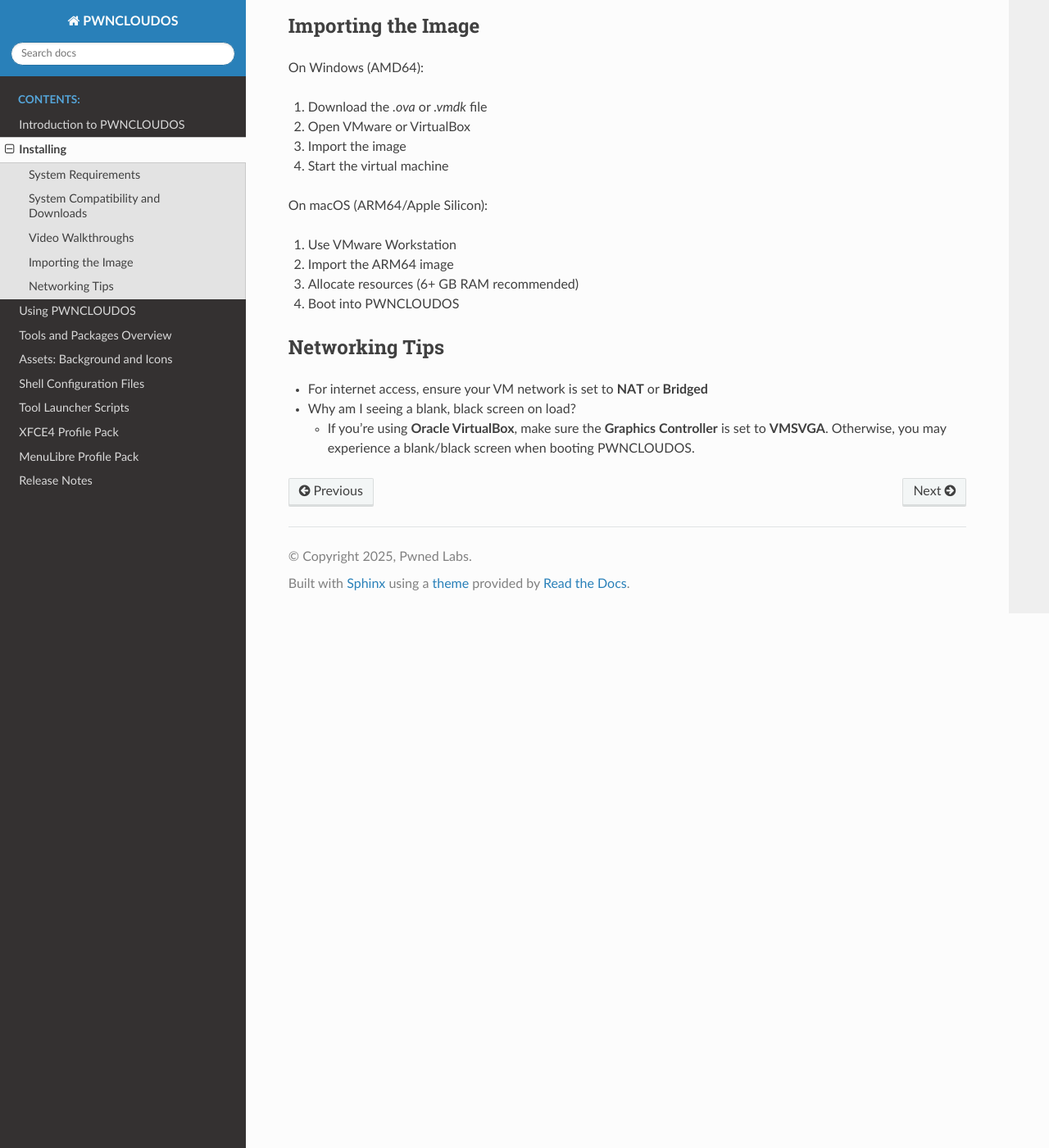
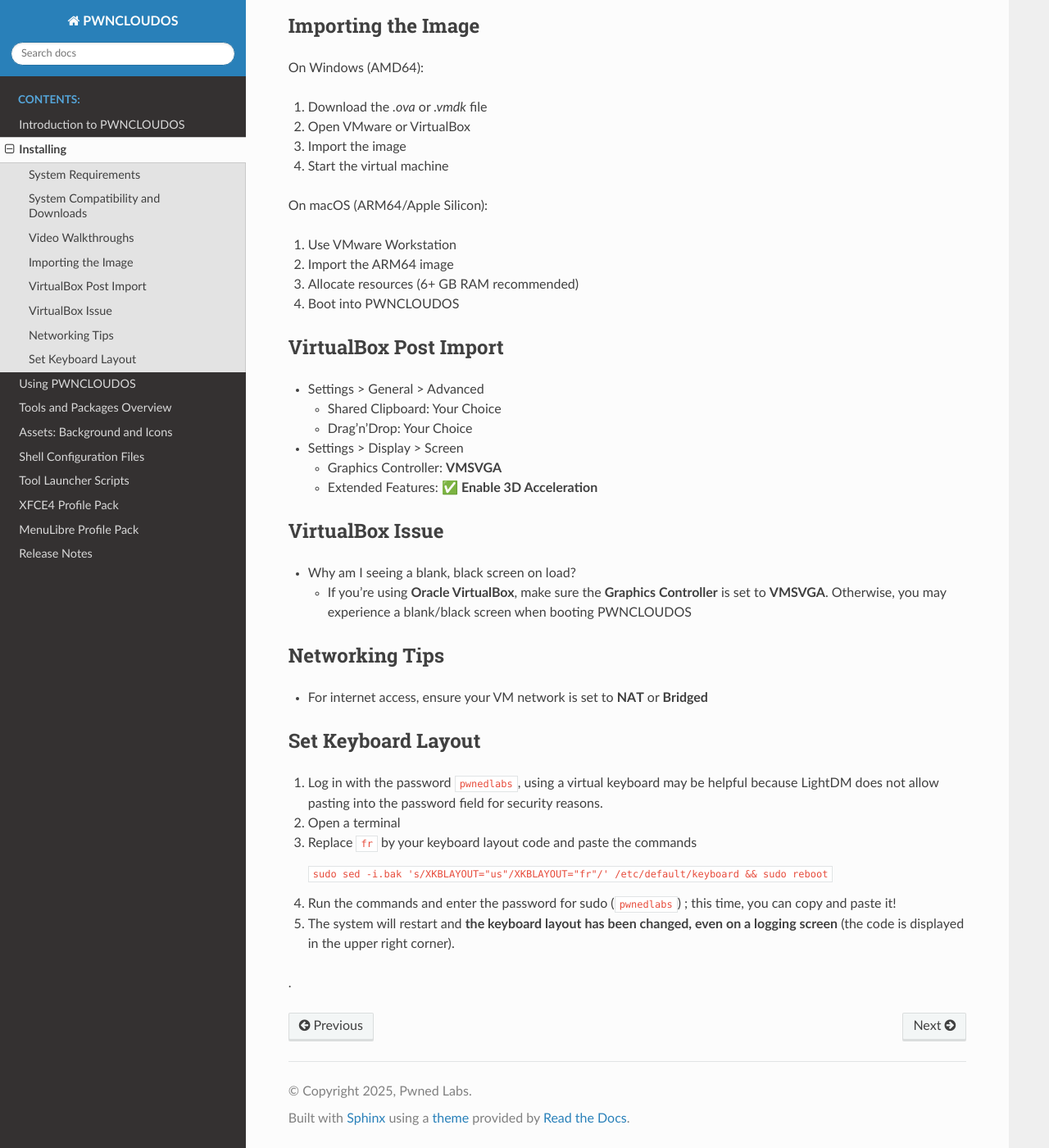
Before and after one commit to pwnedlabs/pwncloudos, a Sphinx documentation site: the page built from docs/install.rst, in a window 1280 px wide and 1400 px high, scrolled down 697 px. Shown: the whole window at 82% size. Built offline with Sphinx 7.4.7 and the Read the Docs theme 3.1.0, drawn with Linux system fonts in a browser that asks for light colours.

Commit message:
Update install.rst

```diff
--- a/docs/install.rst
+++ b/docs/install.rst
@@ -50,11 +50,44 @@
 3. Allocate resources (6+ GB RAM recommended)
 4. Boot into PWNCLOUDOS
 
+VirtualBox Post Import
+--------------------
+
+- Settings > General > Advanced
+
+  - Shared Clipboard: Your Choice
+
+  - Drag'n'Drop: Your Choice
+
+- Settings > Display > Screen
+
+  - Graphics Controller: **VMSVGA**
+
+  - Extended Features: ✅ **Enable 3D Acceleration**
+
+
+VirtualBox Issue
+----------------
+
+- Why am I seeing a blank, black screen on load?
+
+  - If you're using **Oracle VirtualBox**, make sure the **Graphics Controller** is set to **VMSVGA**. Otherwise, you may experience a blank/black screen when booting PWNCLOUDOS
+
+
 Networking Tips
 ---------------
 
 - For internet access, ensure your VM network is set to **NAT** or **Bridged**
 
-- Why am I seeing a blank, black screen on load?
+Set Keyboard Layout
+-------------------
 
-  - If you're using **Oracle VirtualBox**, make sure the **Graphics Controller** is set to **VMSVGA**. Otherwise, you may experience a blank/black screen when booting PWNCLOUDOS.
+1. Log in with the password ``pwnedlabs``, using a virtual keyboard may be helpful because LightDM does not allow pasting into the password field for security reasons.
+2. Open a terminal
+3. Replace ``fr`` by your keyboard layout code and paste the commands
+
+   ``sudo sed -i.bak 's/XKBLAYOUT="us"/XKBLAYOUT="fr"/' /etc/default/keyboard && sudo reboot``
+4. Run the commands and enter the password for sudo (``pwnedlabs``) ; this time, you can copy and paste it!
+5. The system will restart and **the keyboard layout has been changed, even on a logging screen** (the code is displayed in the upper right corner).
+
+.
```
